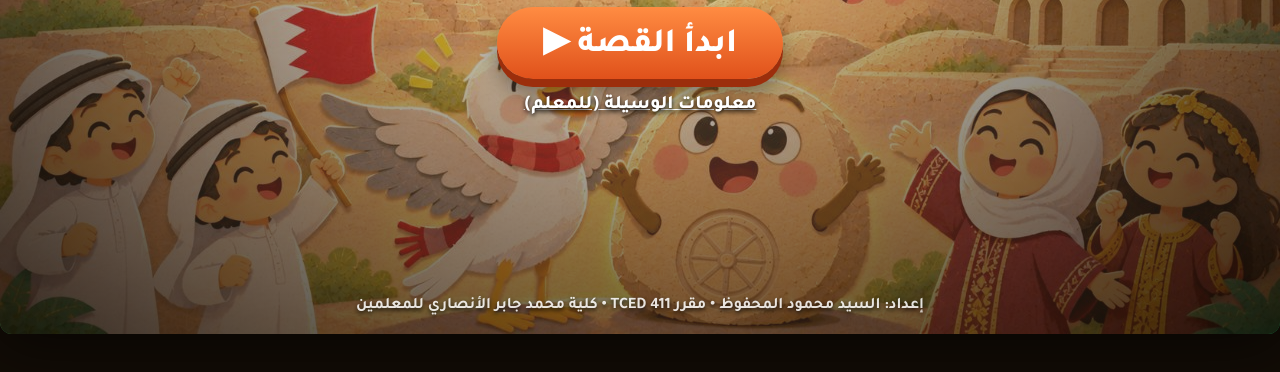
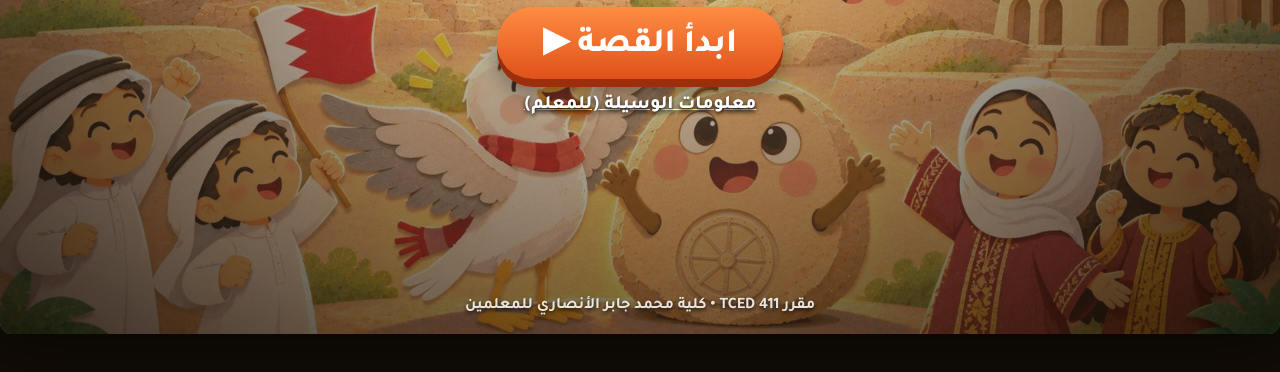
Before and after one commit to Mahmood7Almahfoodh/athar-biladi, a plain HTML site: page index.html in a window 1280 px wide. Shown: the part 426-798 px from the top of the page. Drawn offline with Linux system fonts and the light colour scheme; a web font is replaced by a local one.

Commit message:
إزالة الاسم من سطر الإعداد (عمل جماعي)
Co-Authored-By: Claude Opus 5.5 <noreply@anthropic.com>
Claude-Session: https://claude.ai/code/session_01VvxPgLyPRAGwcrjN3TSnSq

```diff
--- a/index.html
+++ b/index.html
@@ -156,7 +156,7 @@ html,body{margin:0;height:100%;background:#120c06;overflow:hidden;font-family:"B
     <div class="sub">قصة تفاعلية متحركة عن آثار بلادي</div>
     <button class="big" id="startBtn">ابدأ القصة ▶</button>
     <button class="lnk" id="tInfo">معلومات الوسيلة (للمعلم)</button>
-    <div class="credit">إعداد: السيد محمود المحفوظ • مقرر TCED 411 • كلية محمد جابر الأنصاري للمعلمين</div>
+    <div class="credit">مقرر TCED 411 • كلية محمد جابر الأنصاري للمعلمين</div>
   </div>
 
   <div class="ov hide" id="album">
```
Also changed, not shown: 1 other file.
